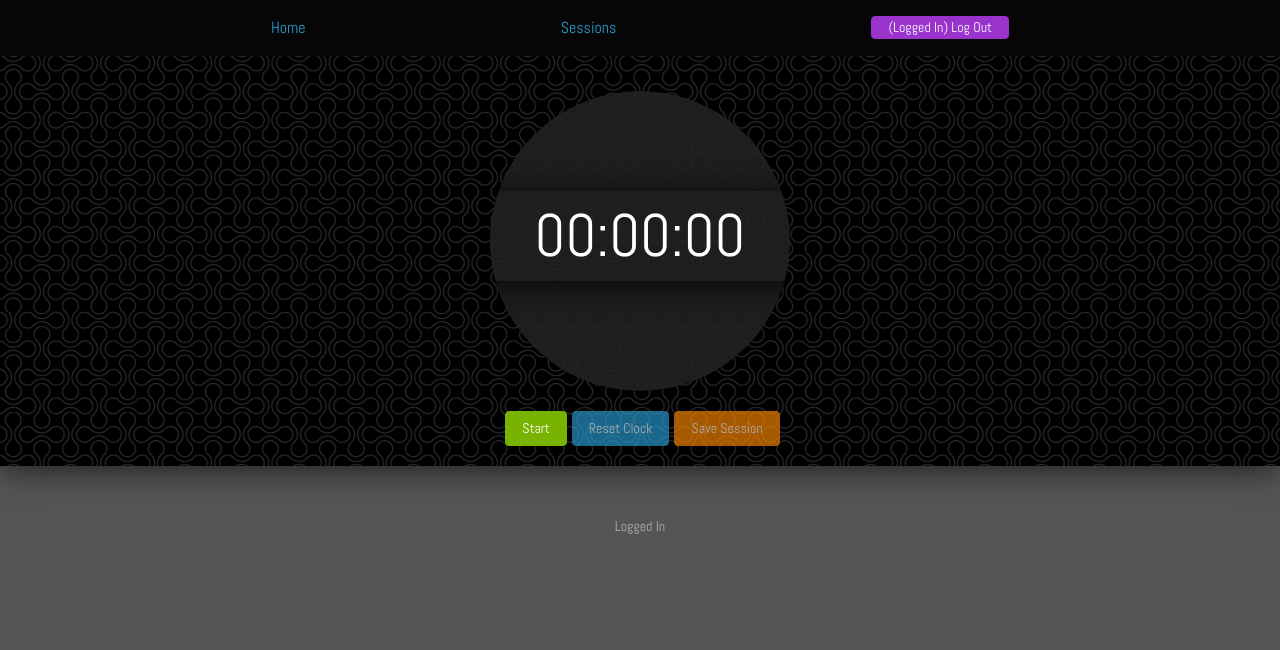
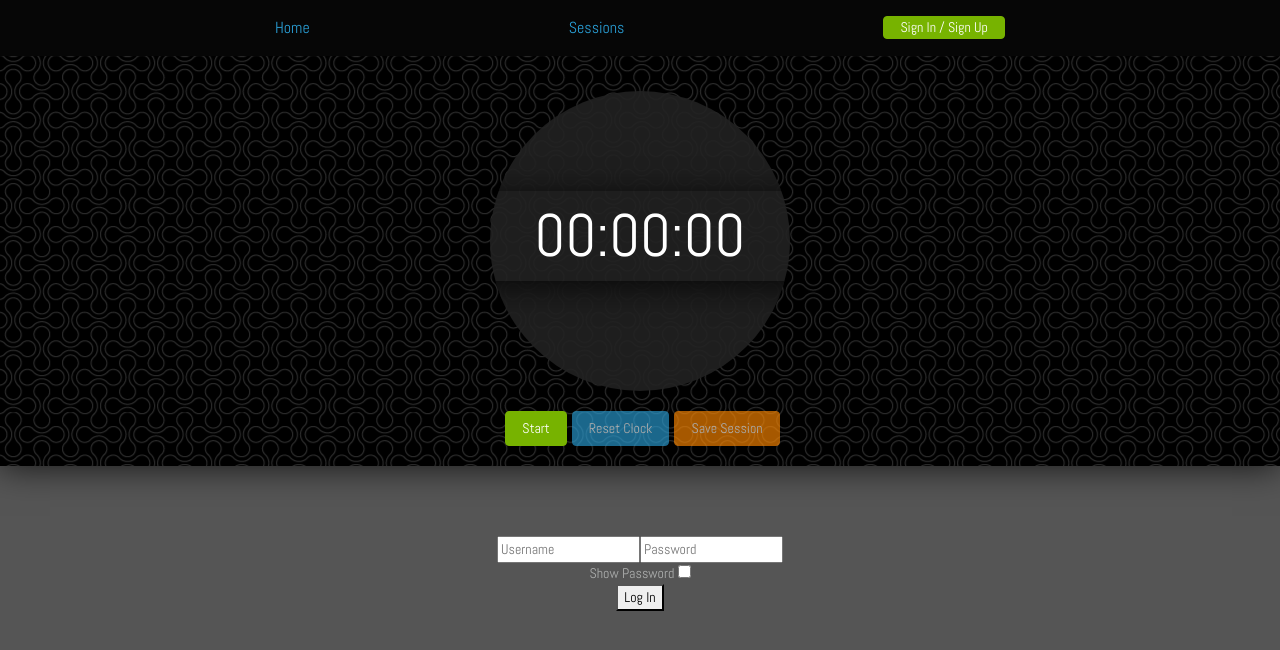
Before and after one commit to AgnumCode/ReactMeditate, a React (Create React App) app in the folder my-app/: page /Login in a window 1280 px wide. Shown: the top 650 px of the page. Built offline with nearby package versions, Linux system fonts and the light colour scheme.

Commit message:
added basic login feature

```diff
--- a/my-app/src/App.css
+++ b/my-app/src/App.css
@@ -16,6 +16,13 @@
   text-align: center;
   margin: 50px;
   height: max-content;
+}
+
+.signInContainer {
+
+  text-align: center;
+  padding: 70px;
+
 }
 
 
--- a/my-app/src/App.js
+++ b/my-app/src/App.js
@@ -2,8 +2,8 @@ import "./App.css";
 import React, { useContext } from "react";
 import { SessionProvider } from "./Context/SessionContext.js";
 import { UserProvider } from "./Context/UserContext.js";
-import LogInController  from "./Components/LogInController.js"
-import Navigation from "./Components/Navigation.js"
+import { DataProvider } from "./Context/DataContext.js";
+import Navigation from "./Components/Navigation.js";
 import Sessions from "./Components/Sessions.js";
 import Home from "./Components/Home.js";
 import SignIn from "./Components/SignIn.js";
@@ -11,20 +11,16 @@ import Timer from "./Components/Timer.js";
 import { Container, Row, Col } from "react-bootstrap";
 import Fade from "react-bootstrap/Fade";
 
-import {
-  BrowserRouter as Router,
-  Switch,
-  Route
-} from "react-router-dom";
+import { BrowserRouter as Router, Switch, Route } from "react-router-dom";
 
 const App = () => {
-
   return (
     <>
       <SessionProvider>
         <UserProvider>
+          <DataProvider>
             <Router>
-            <Navigation/>
+              <Navigation />
               <Container fluid>
                 <Row>
                   <Col className="nomargins" xs={12} sm={12} md={12} lg={12}>
@@ -42,7 +38,14 @@ const App = () => {
                   <Route exact path="/Login">
                     <Row>
                       <Col>
-                      <LogInController/>
+                        <SignIn />
+                      </Col>
+                    </Row>
+                  </Route>
+                  <Route exact path="/SignIn/CreateAccount">
+                    <Row>
+                      <Col>
+                        <createAccount />
                       </Col>
                     </Row>
                   </Route>
@@ -58,6 +61,7 @@ const App = () => {
                 </Switch>
               </Container>
             </Router>
+          </DataProvider>
         </UserProvider>
       </SessionProvider>
     </>
--- a/my-app/src/Components/SignUp.js
+++ b/my-app/src/Components/CreateAccount.js
@@ -2,13 +2,13 @@ import React, { useState, useEffect, useContext } from "react";
 import { SessionContext } from "../Context/SessionContext.js";
 import "../App.css";
 
-const SignUp = () => {
+const CreateAccount = () => {
 
   const [showPassword, setShowPassword] = useState(false);
 
   return (
-    <div className="signUpContainer">
-      <form className="signUpForm">
+    <div className="createAccountContainer">
+      <form className="createAccountForm">
         <input name="username" type="text" placeholder="Username" />
         <input
           name="password"
@@ -39,4 +39,4 @@ const SignUp = () => {
   );
 };
 
-export default SignUp;
+export default CreateAccount;
--- a/my-app/src/Components/LogInController.js
+++ /dev/null
@@ -1,18 +0,0 @@
-import React, { useContext, useState } from "react";
-import SignUp from "./SignUp"
-import SignIn from "./SignIn"
-import { UserContext } from "../Context/UserContext.js";
-
-
-const LogInController = () => {
-
-  const [user, setUserInfo] = useContext(UserContext);
-
-  return (
-    <div className="loginControllerContainer">
-      { user.isLoggedIn ? "Logged In" : <SignIn/>}
-    </div>
-  );
-};
-
-export default LogInController;
--- a/my-app/src/Components/Navigation.js
+++ b/my-app/src/Components/Navigation.js
@@ -21,7 +21,7 @@ const Navigation = () => {
             }
             className="logOutButton btn btn-info"
           >
-            (Logged In) Log Out
+           (Log out) {user.username}
           </button>
         ) : (
           <div className="signInUpButton btn btn-success">
--- a/my-app/src/Components/SignIn.js
+++ b/my-app/src/Components/SignIn.js
@@ -1,19 +1,71 @@
-import React, { useState } from "react";
-import SignUp from "./SignUp.js";
+import React, { useState, useContext } from "react";
+import { Form } from "react-bootstrap";
+import { DataContext } from "../Context/DataContext.js";
+import { UserContext } from "../Context/UserContext.js";
 import "../App.css";
 
 const SignIn = () => {
+  const initialFormData = Object.freeze({
+    username: "",
+    password: "",
+  });
+
   const [showPassword, setShowPassword] = useState(false);
+  const [formData, updateFormData] = useState(initialFormData);
+  const [userList, setUserList] = useContext(DataContext);
+  const [user, setUserInfo] = useContext(UserContext);
+  const [error, setError] = useState(false);
+
+  const handleChange = (e) => {
+    updateFormData({
+      ...formData,
+      [e.target.name]: e.target.value.trim(),
+    });
+
+    setError(false);
+  };
+
+  const handleSubmit = (e) => {
+    e.preventDefault();
+
+    let retrievedUser = userList.find(
+      (element) =>
+        element.username === formData.username &&
+        element.password === formData.password
+    );
+
+    if (retrievedUser !== undefined) {
+      setUserInfo({
+        isLoggedIn: true,
+        username: retrievedUser.username,
+      });
+
+      console.log(user);
+    } else {
+      setError(true);
+    }
+
+    // username: null,
+    // isLoggedIn: false,
+    // theme: "default"
+  };
 
   return (
     <div>
       <div className="signInContainer">
-        <form className="signInForm">
-          <input name="username" type="text" placeholder="Username" />
+        {error ? <div>User credentials not recognized.</div> : ""}
+        <Form>
+          <input
+            name="username"
+            onChange={handleChange}
+            type="text"
+            placeholder="Username"
+          />
           <input
             name="password"
             type={showPassword ? "text" : "password"}
             placeholder="Password"
+            onChange={handleChange}
           />
           <div>
             {" "}
@@ -26,15 +78,8 @@ const SignIn = () => {
               }}
             />{" "}
           </div>
-          <button
-            type="submit"
-            onClick={(e) => {
-              e.preventDefault();
-            }}
-          >
-            Log In
-          </button>
-        </form>
+          <button onClick={handleSubmit}>Log In</button>
+        </Form>
       </div>
     </div>
   );
--- /dev/null
+++ b/my-app/src/Context/DataContext.js
@@ -0,0 +1,25 @@
+import React, { createContext, useState } from "react";
+import { v4 as uuidv4 } from "uuid";
+
+export const DataContext = createContext(undefined);
+export const DataProvider = ({ children }) => {
+
+  const [userList, setUserList] = useState([
+      {
+        username: "admin",
+        password: "admin",
+        id: 1928873,
+      },
+      {
+        username: "jerry",
+        password: "jay123",
+        id: 1238317,
+      }
+  ]);
+
+  return (
+    <DataContext.Provider value={[userList, setUserList]}>
+      {children}
+    </DataContext.Provider>
+  );
+};
--- a/my-app/src/Context/SessionContext.js
+++ b/my-app/src/Context/SessionContext.js
@@ -1,7 +1,6 @@
 import React, { createContext, useState } from 'react';
 
 export const SessionContext = createContext(undefined);
-
 export const SessionProvider = ({children}) => {
 
     const [session, setSession] = useState([{
--- a/my-app/src/Context/UserContext.js
+++ b/my-app/src/Context/UserContext.js
@@ -1,12 +1,13 @@
 import React, { createContext, useState } from "react";
 import { v4 as uuidv4 } from "uuid";
 
+export const UserContext = createContext(undefined);
 export const UserProvider = ({ children }) => {
+
   const [user, setUserInfo] = useState({
-    isLoggedIn: true,
-    theme: "default",
-    id: null,
-    totalMeditationMinutes: null,
+    username: null,
+    isLoggedIn: false,
+    theme: "default"
   });
 
   return (
@@ -15,5 +16,3 @@ export const UserProvider = ({ children }) => {
     </UserContext.Provider>
   );
 };
-
-export const UserContext = createContext(undefined);
```
Lines whose indentation alone changed are shown as unchanged.
